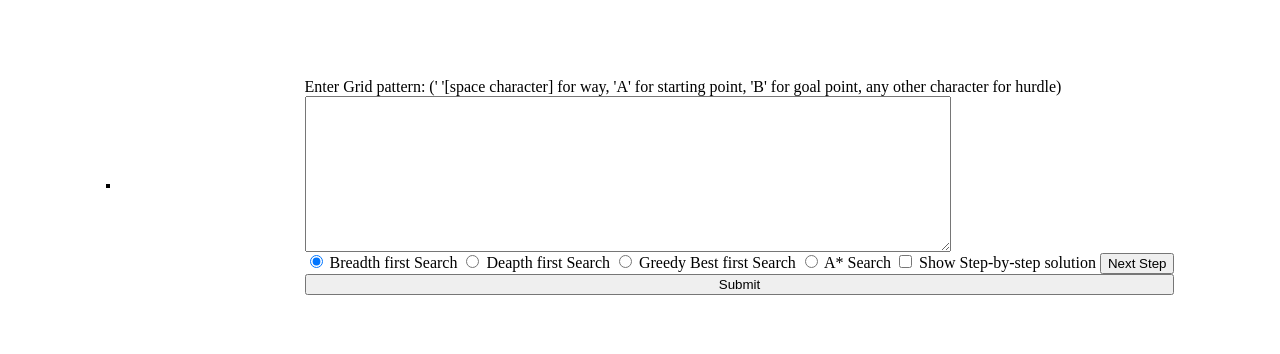
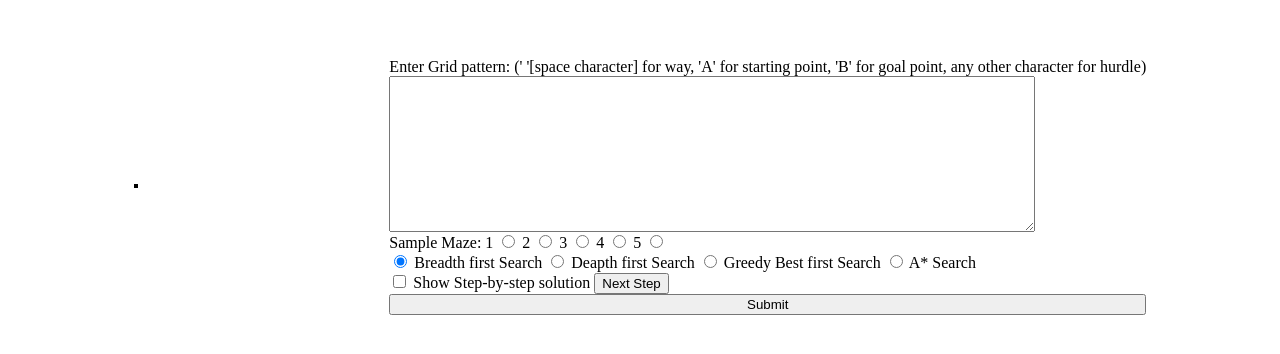
Before and after one commit to MeDeveloperWeb/CSResearch, a plain HTML site: page index.html in a window 1280 px wide. Shown: the part 222-576 px from the top of the page. Drawn offline with Linux system fonts and the light colour scheme.

Commit message:
Update index.html

```diff
--- a/index.html
+++ b/index.html
@@ -17,6 +17,19 @@
     <form id="maze-form">
         <label for="raw-maze">Enter Grid pattern: (' '[space character] for way, 'A' for starting point, 'B' for goal point, any other character for hurdle)</label>
         <textarea id="raw-maze" cols="30" rows="10"></textarea>
+        <div class="sample-maze">
+            Sample Maze:
+            <label for="1">1</label>
+            <input type="radio" name="sample" id="1">
+            <label for="2">2</label>
+            <input type="radio" name="sample" id="2">
+            <label for="3">3</label>
+            <input type="radio" name="sample" id="3">
+            <label for="4">4</label>
+            <input type="radio" name="sample" id="4">
+            <label for="5">5</label>
+            <input type="radio" name="sample" id="5">
+        </div>
         <div>
             <input type="radio" name="algo" id="BFS" checked>
             <label for="BFS">Breadth first Search</label>
@@ -26,12 +39,13 @@
             <label for="GBFS">Greedy Best first Search</label>
             <input type="radio" name="algo" id="A*">
             <label for="A*">A* Search</label>
-
+        </div>
+        <div>
             <input type="checkbox" id="stepwise">
             <label for="stepwise">Show Step-by-step solution</label>
             <button type="button" id="next-step">Next Step</button>
+        </div>
 
-        </div>
         <input type="submit" value="Submit">
     </form>
 </body>
```
